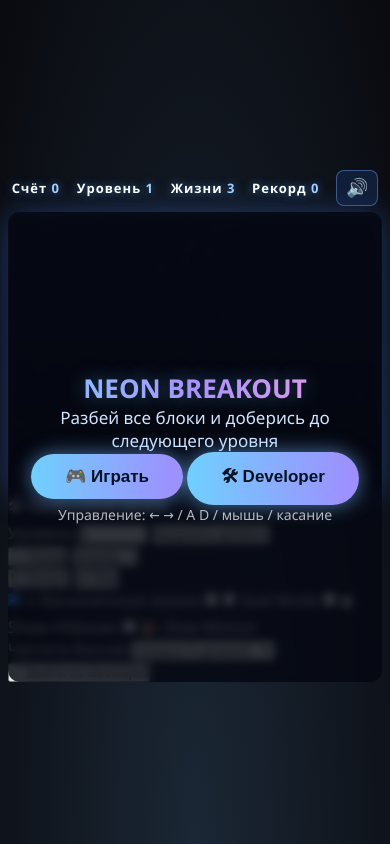
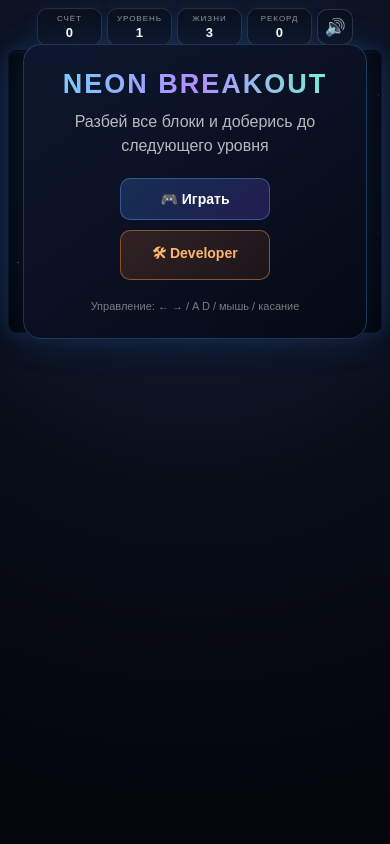
Before and after one commit to appletube8-dotcom/breakout-game, a plain HTML site: page index.html in a window 390 px wide. Drawn offline with Linux system fonts and the light colour scheme.

Commit message:
Update style.css

```diff
--- a/style.css
+++ b/style.css
@@ -1,155 +1,613 @@
 * {
+  box-sizing: border-box;
+}
+
+html,
+body {
   margin: 0;
   padding: 0;
-  box-sizing: border-box;
-  -webkit-tap-highlight-color: transparent;
-}
-
-html, body {
-  touch-action: none;
-  overscroll-behavior: none;
+  width: 100%;
+  min-height: 100%;
 }
 
 body {
-  background: radial-gradient(ellipse at bottom, #1b2735 0%, #090a0f 100%);
   min-height: 100vh;
-  min-height: 100dvh;
+
   display: flex;
+  justify-content: center;
   align-items: center;
-  justify-content: center;
-  font-family: 'Segoe UI', Tahoma, sans-serif;
+
   overflow: hidden;
-  color: #fff;
+
+  background:
+    radial-gradient(
+      circle at 50% 20%,
+      #17233f 0%,
+      #090d18 45%,
+      #03050a 100%
+    );
+
+  color: #ffffff;
+
+  font-family:
+    Arial,
+    Helvetica,
+    sans-serif;
 }
 
 #game-wrap {
   position: relative;
+
   width: 800px;
-  max-width: 96vw;
-  max-height: 96vh;
+  max-width: 100vw;
+
+  user-select: none;
 }
 
 #hud {
+  width: 100%;
+
   display: flex;
-  justify-content: space-between;
   align-items: center;
-  gap: 6px;
-  padding: 8px 4px;
+  justify-content: center;
+
+  gap: 10px;
+
+  margin-bottom: 10px;
+}
+
+.hud-item {
+  min-width: 90px;
+
+  padding: 7px 12px;
+
+  border-radius: 10px;
+
+  border: 1px solid rgba(255, 255, 255, 0.12);
+
+  background: rgba(10, 16, 30, 0.75);
+
+  box-shadow:
+    0 0 15px rgba(80, 160, 255, 0.08);
+
+  text-align: center;
+}
+
+.hud-item span {
+  display: block;
+
+  font-size: 10px;
+
+  text-transform: uppercase;
+
+  letter-spacing: 1px;
+
+  opacity: 0.55;
+
+  margin-bottom: 2px;
+}
+
+.hud-item strong {
+  display: block;
+
   font-size: 16px;
-  letter-spacing: 1px;
-  color: #9fd0ff;
-  text-shadow: 0 0 8px rgba(80, 160, 255, 0.6);
+
+  color: #ffffff;
+}
+
+#muteBtn {
+  width: 42px;
+  height: 42px;
+
+  border-radius: 10px;
+
+  border: 1px solid rgba(255, 255, 255, 0.15);
+
+  background: rgba(10, 16, 30, 0.8);
+
+  color: white;
+
+  cursor: pointer;
+
+  font-size: 17px;
+
+  transition:
+    transform 0.15s ease,
+    background 0.15s ease;
+}
+
+#muteBtn:hover {
+  transform: translateY(-1px);
+
+  background: rgba(255, 255, 255, 0.12);
+}
+
+#game {
+  display: block;
+
+  width: 800px;
+  height: 600px;
+
+  max-width: 100vw;
+  max-height: calc(100vh - 75px);
+
+  border-radius: 14px;
+
+  border: 1px solid rgba(100, 180, 255, 0.3);
+
+  background: #050812;
+
+  box-shadow:
+    0 0 20px rgba(60, 150, 255, 0.15),
+    0 0 60px rgba(60, 150, 255, 0.06);
+
+  touch-action: none;
+}
+
+/* =========================
+   OVERLAY
+========================= */
+
+#overlay {
+  position: absolute;
+
+  inset: 50px 0 0 0;
+
+  display: flex;
+
+  align-items: center;
+  justify-content: center;
+
+  z-index: 30;
+
+  background:
+    radial-gradient(
+      circle,
+      rgba(10, 18, 40, 0.45),
+      rgba(2, 4, 10, 0.8)
+    );
+
+  border-radius: 14px;
+
+  transition:
+    opacity 0.2s ease,
+    visibility 0.2s ease;
+}
+
+#overlay.hidden {
+  opacity: 0;
+  visibility: hidden;
+  pointer-events: none;
+}
+
+.overlay-card {
+  width: min(430px, calc(100% - 30px));
+
+  padding: 30px 25px;
+
+  text-align: center;
+
+  border-radius: 18px;
+
+  border: 1px solid rgba(120, 190, 255, 0.22);
+
+  background:
+    linear-gradient(
+      145deg,
+      rgba(15, 24, 48, 0.96),
+      rgba(6, 10, 22, 0.96)
+    );
+
+  box-shadow:
+    0 0 40px rgba(60, 150, 255, 0.12);
+
+  backdrop-filter: blur(12px);
+}
+
+.overlay-card h1 {
+  margin: 0 0 10px;
+
+  font-size: 36px;
+
+  letter-spacing: 3px;
+
+  background:
+    linear-gradient(
+      90deg,
+      #6fd6ff,
+      #b48cff,
+      #6fffd0
+    );
+
+  -webkit-background-clip: text;
+  background-clip: text;
+
+  color: transparent;
+}
+
+.overlay-card p {
+  margin: 0 0 20px;
+
+  opacity: 0.7;
+
+  line-height: 1.5;
+}
+
+.start-buttons {
+  display: flex;
+
+  justify-content: center;
+
+  gap: 10px;
+
   flex-wrap: wrap;
 }
 
-#hud span {
-  color: #fff;
-  font-weight: bold;
+.start-buttons button {
+  min-width: 150px;
+
+  padding: 12px 18px;
+
+  border-radius: 10px;
+
+  border: 1px solid rgba(100, 190, 255, 0.35);
+
+  background:
+    linear-gradient(
+      135deg,
+      rgba(60, 150, 255, 0.22),
+      rgba(120, 80, 255, 0.22)
+    );
+
+  color: #ffffff;
+
+  font-size: 14px;
+  font-weight: 700;
+
+  cursor: pointer;
+
+  transition:
+    transform 0.15s ease,
+    background 0.15s ease,
+    box-shadow 0.15s ease;
 }
 
-#muteBtn {
-  background: rgba(20, 40, 80, 0.6);
-  border: 1px solid rgba(120, 180, 255, 0.4);
-  color: #fff;
-  font-size: 18px;
-  width: 42px;
-  height: 36px;
-  border-radius: 8px;
+.start-buttons button:hover {
+  transform: translateY(-2px);
+
+  background:
+    linear-gradient(
+      135deg,
+      rgba(60, 150, 255, 0.35),
+      rgba(120, 80, 255, 0.35)
+    );
+
+  box-shadow:
+    0 5px 20px rgba(70, 150, 255, 0.15);
+}
+
+.start-buttons .dev-btn {
+  border-color: rgba(255, 154, 60, 0.45);
+
+  background:
+    linear-gradient(
+      135deg,
+      rgba(255, 130, 50, 0.16),
+      rgba(180, 80, 30, 0.12)
+    );
+
+  color: #ffb66b;
+}
+
+.start-buttons .dev-btn:hover {
+  background:
+    linear-gradient(
+      135deg,
+      rgba(255, 130, 50, 0.28),
+      rgba(180, 80, 30, 0.2)
+    );
+}
+
+.hint {
+  margin-top: 18px;
+
+  font-size: 11px;
+
+  opacity: 0.45;
+
+  line-height: 1.5;
+}
+
+/* =========================
+   DEVELOPER PANEL
+========================= */
+
+.dev-panel {
+  position: absolute;
+
+  top: 62px;
+  left: 10px;
+
+  width: 245px;
+
+  padding: 14px;
+
+  z-index: 25;
+
+  border-radius: 13px;
+
+  border: 1px solid rgba(255, 154, 60, 0.55);
+
+  background:
+    linear-gradient(
+      145deg,
+      rgba(16, 21, 38, 0.97),
+      rgba(7, 10, 19, 0.97)
+    );
+
+  box-shadow:
+    0 0 25px rgba(255, 154, 60, 0.15),
+    inset 0 0 20px rgba(255, 154, 60, 0.025);
+
+  backdrop-filter: blur(12px);
+
+  color: #ffffff;
+
+  font-size: 12px;
+}
+
+.dev-panel.hidden {
+  display: none;
+}
+
+.dev-title {
+  margin-bottom: 12px;
+
+  text-align: center;
+
+  color: #ffb66b;
+
+  font-size: 14px;
+
+  font-weight: 800;
+
+  letter-spacing: 1.5px;
+}
+
+.dev-section {
+  display: flex;
+
+  flex-direction: column;
+
+  gap: 7px;
+
+  margin-bottom: 10px;
+}
+
+.dev-section label {
+  display: flex;
+
+  flex-direction: column;
+
+  gap: 5px;
+
+  color: rgba(255, 255, 255, 0.78);
+}
+
+.dev-panel input[type="number"],
+.dev-panel select {
+  width: 100%;
+
+  padding: 8px;
+
+  border-radius: 7px;
+
+  border: 1px solid rgba(255, 255, 255, 0.13);
+
+  outline: none;
+
+  background: rgba(255, 255, 255, 0.06);
+
+  color: #ffffff;
+
+  font-size: 12px;
+}
+
+.dev-panel select option {
+  background: #101625;
+
+  color: #ffffff;
+}
+
+.dev-panel button {
+  padding: 8px 9px;
+
+  border-radius: 7px;
+
+  border: 1px solid rgba(255, 255, 255, 0.13);
+
+  background: rgba(255, 255, 255, 0.06);
+
+  color: #ffffff;
+
+  cursor: pointer;
+
+  font-size: 11px;
+
+  transition:
+    background 0.15s ease,
+    transform 0.15s ease;
+}
+
+.dev-panel button:hover {
+  background: rgba(255, 255, 255, 0.12);
+
+  transform: translateY(-1px);
+}
+
+.dev-row {
+  display: grid;
+
+  grid-template-columns: 1fr 1fr;
+
+  gap: 7px;
+
+  margin-bottom: 8px;
+}
+
+.dev-checkbox {
+  flex-direction: row !important;
+
+  align-items: center;
+
+  gap: 7px !important;
+
   cursor: pointer;
 }
 
-canvas {
-  display: block;
-  width: 800px;
-  max-width: 96vw;
-  max-height: 82vh;
-  height: auto;
-  border-radius: 12px;
-  border: 1px solid rgba(120, 180, 255, 0.3);
-  box-shadow: 0 0 30px rgba(60, 130, 255, 0.35), inset 0 0 60px rgba(20, 40, 80, 0.4);
-  background: #05060c;
-  touch-action: none;
-  user-select: none;
-  -webkit-user-select: none;
+.dev-checkbox input {
+  width: 14px;
+  height: 14px;
+
+  margin: 0;
+
+  accent-color: #ff9a3c;
+
+  cursor: pointer;
 }
 
-#overlay {
-  position: absolute;
-  inset: 0;
-  top: 50px;
-  display: flex;
-  flex-direction: column;
-  align-items: center;
-  justify-content: center;
-  gap: 16px;
-  text-align: center;
-  background: rgba(5, 8, 18, 0.82);
-  backdrop-filter: blur(4px);
-  border-radius: 12px;
-  z-index: 5;
+.dev-exit {
+  width: 100%;
+
+  margin-top: 3px;
+
+  border-color: rgba(255, 100, 100, 0.35) !important;
+
+  color: #ffaaaa !important;
 }
 
-#overlay h1 {
-  font-size: 40px;
-  background: linear-gradient(90deg, #7ad7ff, #b48cff, #ff9de2);
-  -webkit-background-clip: text;
-  background-clip: text;
-  -webkit-text-fill-color: transparent;
-  text-shadow: 0 0 20px rgba(120, 200, 255, 0.4);
-}
+/* =========================
+   BUFFS
+========================= */
 
-#overlay p {
-  color: #cfe6ff;
-  font-size: 17px;
-}
+#buffsWrap {
+  position: absolute;
 
-#overlay button {
-  padding: 14px 44px;
-  font-size: 20px;
-  font-weight: bold;
-  color: #04121f;
-  background: linear-gradient(90deg, #6fd0ff, #a08cff);
-  border: none;
-  border-radius: 40px;
-  cursor: pointer;
-  box-shadow: 0 0 20px rgba(120, 190, 255, 0.6);
-  transition: transform 0.15s ease;
-}
+  top: 65px;
+  right: 10px;
 
-#overlay button:hover {
-  transform: scale(1.07);
-}
+  display: flex;
 
-#overlay.hidden {
-  display: none;
-}
+  flex-direction: column;
 
-.hint {
-  font-size: 14px !important;
-  opacity: 0.7;
-}
+  align-items: flex-end;
 
-/* активные бонусы */
-#buffs {
-  position: absolute;
-  top: 60px;
-  right: 20px;
-  display: flex;
-  flex-direction: column;
-  gap: 6px;
-  z-index: 3;
+  gap: 7px;
+
+  z-index: 15;
+
+  pointer-events: none;
 }
 
 .buff {
-  padding: 6px 12px;
-  border-radius: 6px;
-  font-size: 13px;
-  background: rgba(0, 0, 0, 0.5);
-  border: 1px solid;
+  min-width: 120px;
+
+  padding: 7px 10px;
+
+  border-radius: 8px;
+
+  border: 1px solid rgba(255, 255, 255, 0.15);
+
+  background: rgba(8, 13, 26, 0.8);
+
+  backdrop-filter: blur(8px);
+
+  font-size: 11px;
+
+  text-align: center;
+
+  box-shadow:
+    0 0 15px rgba(80, 150, 255, 0.08);
 }
 
-@media (max-width: 600px) {
-  #hud { font-size: 13px; }
-  #overlay h1 { font-size: 26px; }
-  #overlay button { padding: 12px 34px; font-size: 17px; }
+/* =========================
+   MOBILE
+========================= */
+
+@media (max-width: 700px) {
+
+  body {
+    align-items: flex-start;
+
+    padding-top: 8px;
+  }
+
+  #game-wrap {
+    width: 100%;
+  }
+
+  #hud {
+    gap: 5px;
+
+    padding: 0 5px;
+
+    margin-bottom: 6px;
+  }
+
+  .hud-item {
+    min-width: 65px;
+
+    padding: 5px 7px;
+  }
+
+  .hud-item span {
+    font-size: 8px;
+  }
+
+  .hud-item strong {
+    font-size: 13px;
+  }
+
+  #muteBtn {
+    width: 36px;
+    height: 36px;
+  }
+
+  #game {
+    border-radius: 8px;
+
+    max-height: calc(100vh - 65px);
+  }
+
+  #overlay {
+    inset: 42px 0 0 0;
+
+    border-radius: 8px;
+  }
+
+  .overlay-card {
+    padding: 24px 18px;
+  }
+
+  .overlay-card h1 {
+    font-size: 27px;
+
+    letter-spacing: 2px;
+  }
+
+  .dev-panel {
+    top: 48px;
+    left: 7px;
+
+    width: 205px;
+
+    padding: 11px;
+
+    font-size: 11px;
+  }
+
+  #buffsWrap {
+    top: 48px;
+    right: 7px;
+  }
 }
```
